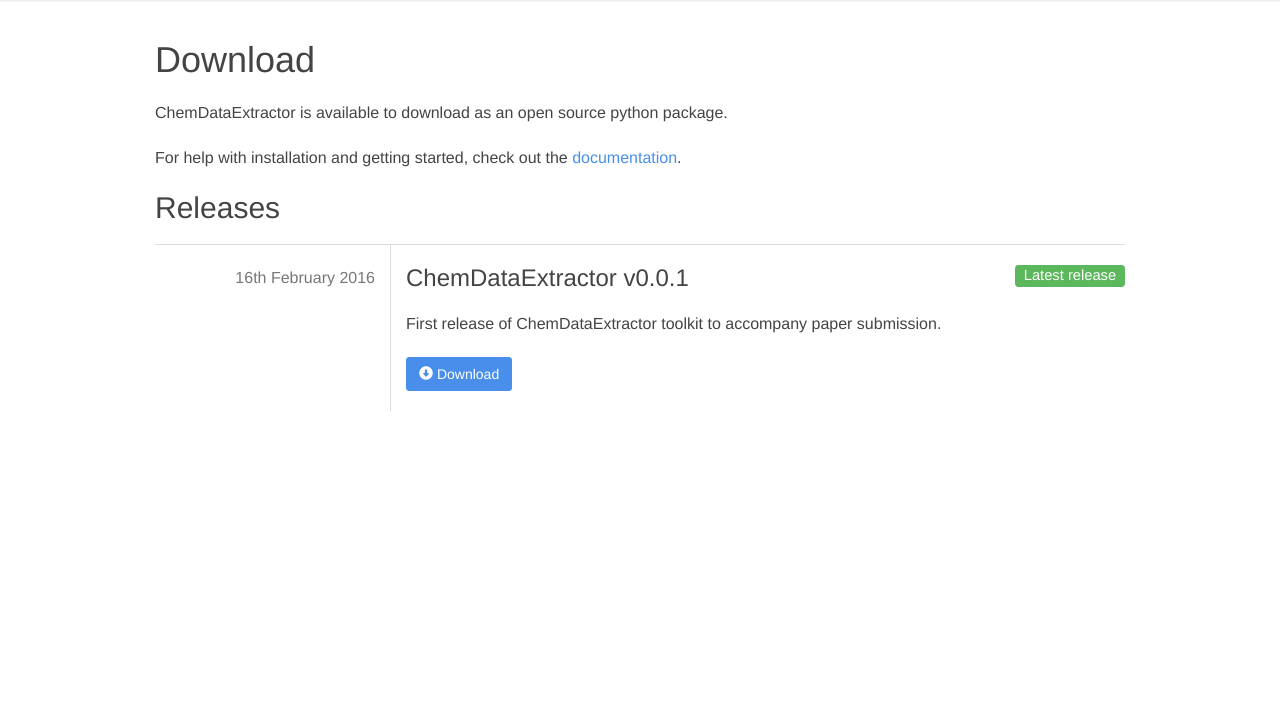
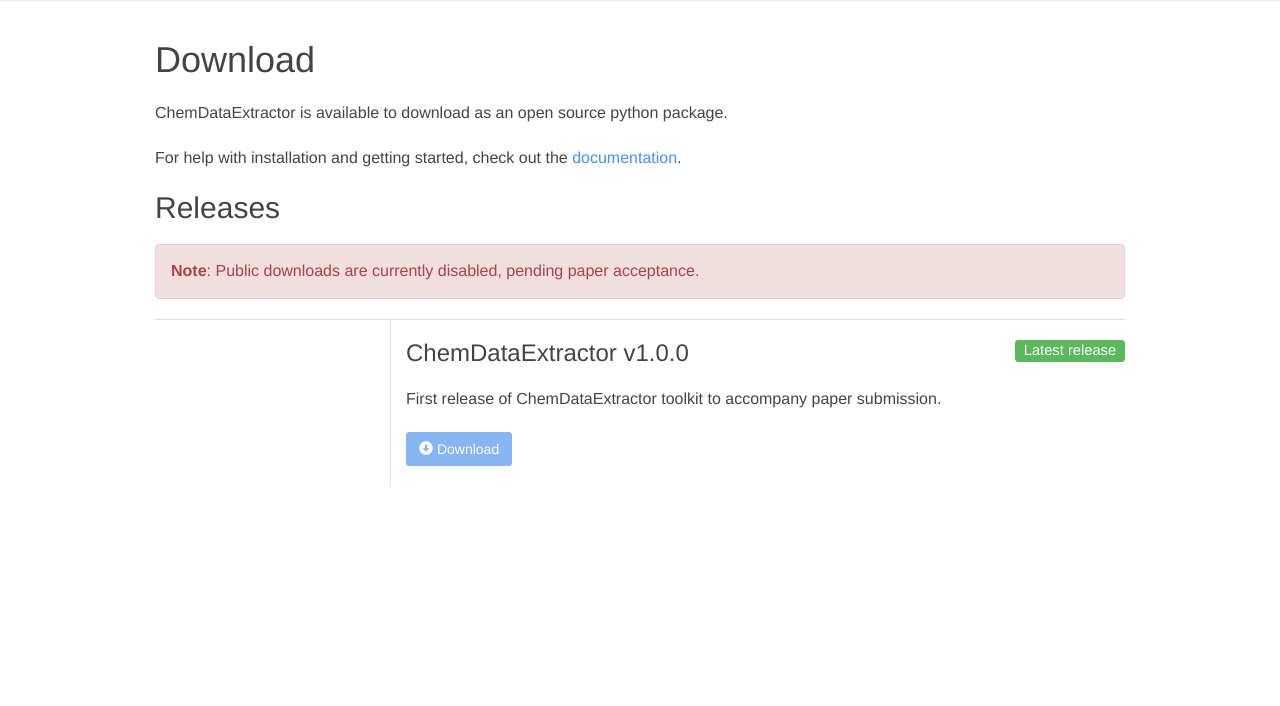
Before and after one commit to mcs07/cdeweb, a Flask app: page /download in a window 1280 px wide. Shown: the part 77-783 px from the top of the page. Run offline with Flask 2, Linux system fonts and the light colour scheme; some libraries are stand-ins or nearby versions.

Commit message:
Disable download page

```diff
--- a/cdeweb/templates/download.html
+++ b/cdeweb/templates/download.html
@@ -9,16 +9,17 @@
     <p>For help with installation and getting started, check out the <a href="/docs">documentation</a>.</p>
 
     <h2>Releases</h2>
+    <div class="alert alert-danger"><strong>Note</strong>: Public downloads are currently disabled, pending paper acceptance.</div>
     <div class="releases">
       <div class="row release">
         <div class="col-sm-3 release-meta">
-          <div class="text-muted release-date">16th February 2016</div>
+{#          <div class="text-muted release-date">5th April 2016</div>#}
         </div>
         <div class="col-sm-9 release-body">
           <span class="label label-success pull-right">Latest release</span>
-          <h3>ChemDataExtractor v0.0.1</h3>
+          <h3>ChemDataExtractor v1.0.0</h3>
           <p>First release of ChemDataExtractor toolkit to accompany paper submission.</p>
-          <a class="btn btn-primary" href="#">{{ utils.icon('circle-arrow-down') }} Download</a>
+          <a class="btn btn-primary disabled" href="#">{{ utils.icon('circle-arrow-down') }} Download</a>
         </div>
       </div>
     </div>
```
